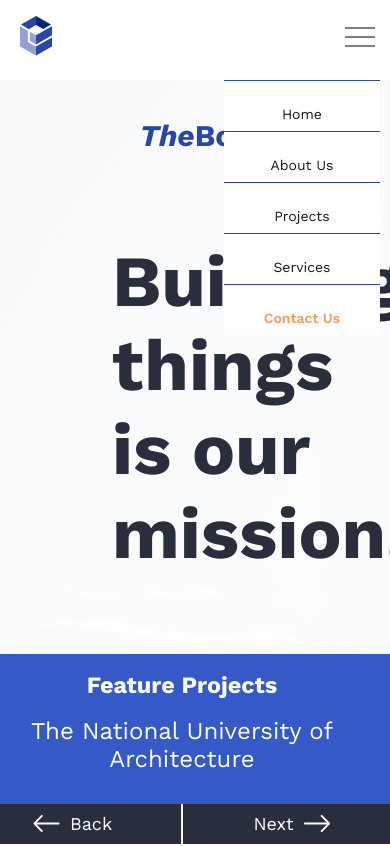
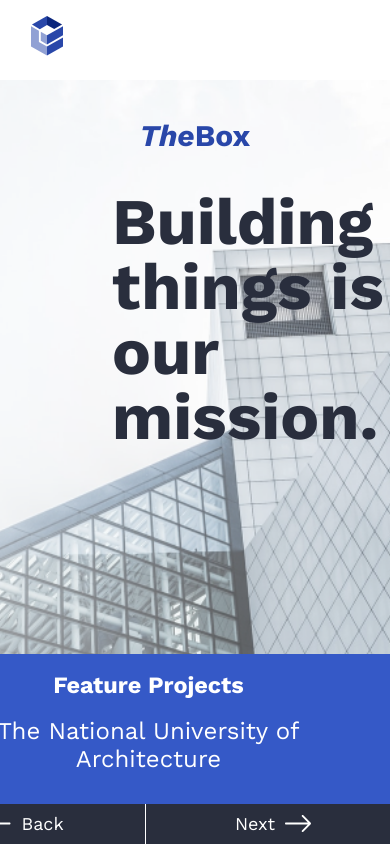
Before and after one commit to immute70/firstProject, a Next.js app: page / in a window 390 px wide. Shown: the top 846 px of the page. Built offline with nearby package versions, Linux system fonts and the light colour scheme.

Commit message:
Adaptive section 1

```diff
--- a/componets/header.tsx
+++ b/componets/header.tsx
@@ -3,26 +3,69 @@ import Image from 'next/image'
 import {Work_Sans} from 'next/font/google'
 import styles from '@/styles/Home.module.css'
 import Link from "next/link";
+import {useState, useEffect} from "react";
 
 
 const inter = Work_Sans({ subsets: ['latin'] })
 
 export default function Header() {
+    // const [toggleMenu, setToggleMenu] = useState(false)
+    //
+    // // const [screenWidth, setScreenWidth] = useState(window.innerWidth)
+    //
+    // const toggleNav = () => {
+    //     setToggleMenu(!toggleMenu)
+    // }
+    //
+    // const [screenWidth, setScreenWidth] = useState(
+    //     typeof window !== 'undefined' ? window.innerWidth : 0
+    // );
+    //
+    // useEffect(() => {
+    //
+    //     const changeWidth = () => {
+    //         setScreenWidth(window.innerWidth)
+    //     }
+    //
+    //     window.addEventListener('resize', changeWidth)
+    //
+    //     return () => {
+    //         window.removeEventListener('resize', changeWidth);
+    //     };
+    //
+    // }, []);
+
+    // create a fun
+
+
+
+
+
     return (
         <>
             <header>
+
                 <div className='header-main header-logo'>
-                    <img src="/images/Group.svg" alt='logo-header' className='Logo'></img>
+                    <img src="/images/Group.svg" alt='logo-header' className='Logo'/>
                 </div>
 
-                <div className='header-main header-link-div container'>
-                    <Link href='/' className='header-link home'>Home</Link>
-                    <Link href='#about' className='header-link about'>About Us</Link>
-                    <Link href='#project' className='header-link projects'>Projects</Link>
-                    <Link href='/' className='header-link services'>Services</Link>
-                    <Link href='/' className='header-link contact-us'>Contact Us</Link>
-                    <img src='/images/icons8-menu.svg' className='btn-header'></img>
-                </div>
+
+                {/*<div>*/}
+                {/*    <div className='header-main header-link-div container'>*/}
+                {/*        <Link href='/' className='header-link home'>Home</Link>*/}
+                {/*        <Link href='#about' className='header-link about'>About Us</Link>*/}
+                {/*        <Link href='#project' className='header-link projects'>Projects</Link>*/}
+                {/*        <Link href='/' className='header-link services'>Services</Link>*/}
+                {/*        <Link href='/' className='header-link contact-us'>Contact Us</Link>*/}
+                {/*    </div>*/}
+
+                {/*    /!*{(toggleMenu || screenWidth > 500) && (*!/*/}
+                {/*    /!*    *!/*/}
+                {/*    /!*)}*!/*/}
+
+
+                {/*    <img src='/images/icons8-menu.svg'  className='btn-header'/>*/}
+                {/*</div>*/}
 
             </header>
         </>
--- a/pages/index.tsx
+++ b/pages/index.tsx
@@ -56,12 +56,14 @@ export default function Home() {
               <div className='container '>
                   <div className='heading'>
                       <h2>Our Reputation</h2>
+
                   </div>
                   <div className='grid-3-col'>
                       <div className='colum'>
                           <img src="/images/Vector-headphones.svg" alt='VectorHeadphones'></img>
                           <h4>Best Services</h4>
                           <p>Nullam senectus porttitor in eget. Eget rutrum leo interdum.</p>
+
                       </div>
                       <div className='colum'>
                           <img src="/images/Vector-headphones.svg" alt='VectorHEadphones'></img>
--- a/styles/globals.css
+++ b/styles/globals.css
@@ -35,8 +35,6 @@ html {
 /* Header */
 
 header {
-  display: flex;
-  justify-content: flex-end;
   position: fixed;
   background-color: #FFFFFF;
   height: 80px;
@@ -58,6 +56,7 @@ header {
   color: #14171F;
   font-weight: 400;
   font-size: 18px;
+
 }
 
 .header-logo {
@@ -115,7 +114,11 @@ header {
   color: #2947A9;
   font-size: 20px;
   line-height: 35px;
+
 }
+
+
+
 
 .first-block-text {
   max-width: 556px;
@@ -911,8 +914,13 @@ footer {
   }
 }
 
+
+
+
+
 @media (max-width: 1024px) {
-  .container {
+
+  header {
     max-width: 1024px;
   }
 
@@ -924,7 +932,8 @@ footer {
   .header-link {
     margin: 0 10px 0 10px;
     font-size: 14px;
-    max-width: 1024px;
+    /*max-width: 1024px;*/
+
   }
 
   .header-logo {
@@ -939,38 +948,89 @@ footer {
     width: 32px;
     height: auto;
   }
-}
 
-@media (max-width: 600px) {
-  .header-main {
-    margin: 0;
-  }
-
-  .header-logo {
-    margin-left: 19px;
-  }
-
-  .header-link-div{
-    display: flex;
-    flex-direction: column;
-    height: auto;
-    margin-top: 50px;
-    /*width: 140px;*/
-    text-align: center;
-  }
-
-  .container {
-    max-width: 600px;
-  }
-
-  .header-link {
-    border-top: 1px solid #2947A9;
-    padding: 25px 40px;
-    background-color: #FFFFFF;
+  header {
+    max-width: 768px;
   }
 
   .btn-header {
     display: block;
   }
 
+  .btn-header:focus-within  {
+
+  }
+
+
+  .header-link-div {
+    display: flex;
+    flex-direction: column;
+    position: absolute;
+    top: 50px;
+    width: 300px;
+    /*margin-top: 50px;*/
+    transition: height 0.2s cubic-bezier(0.175, 0.885, 0.32, 1.275);
+  }
+
+  .header-link {
+    display: flex;
+    justify-content: center;
+    align-items: center;
+    background-color: rgba(222, 222, 222, 0.3);
+    overflow: hidden;
+    padding: 1rem;
+    font-size: 14px;
+    backdrop-filter: blur(15px);
+  }
+
+  .header-link:nth-child(1) {
+    padding-top: 20px;
+    border-top-left-radius: 10px;
+    border-top-right-radius: 10px;
+  }
+
+  .header-link:nth-child(5) {
+    border-bottom-left-radius: 10px;
+    border-bottom-right-radius: 10px;
+    padding-bottom: 20px;
+    background-color: #F9995D;
+    color: #FFFFFF;
+
+  }
+
+
+
 }
+
+@media (max-width: 500px) {
+  .main-hero-div {
+    display: flex;
+    flex-direction: column;
+    justify-content: center;
+    align-items: center;
+    background-position: center;
+  }
+
+  .square {
+    width: 483px;
+  }
+
+  .square-button {
+    width: 245px;
+  }
+
+  .feature-p {
+    margin: 0 20px;
+  }
+
+  .first-block-text {
+    margin-top: 190px;
+  }
+
+  .main-text h1 {
+    font-size: 65px;
+
+    line-height: 65px;
+
+  }
+}
```
